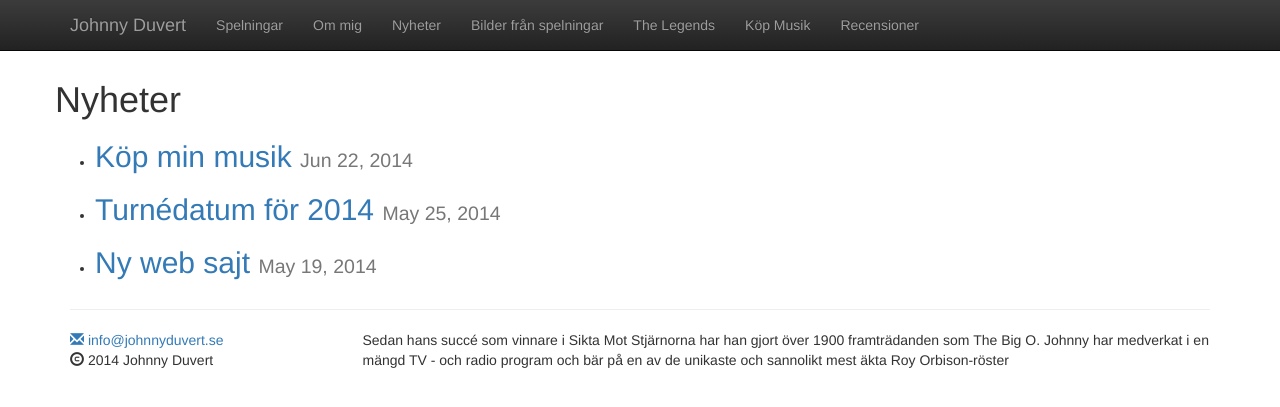
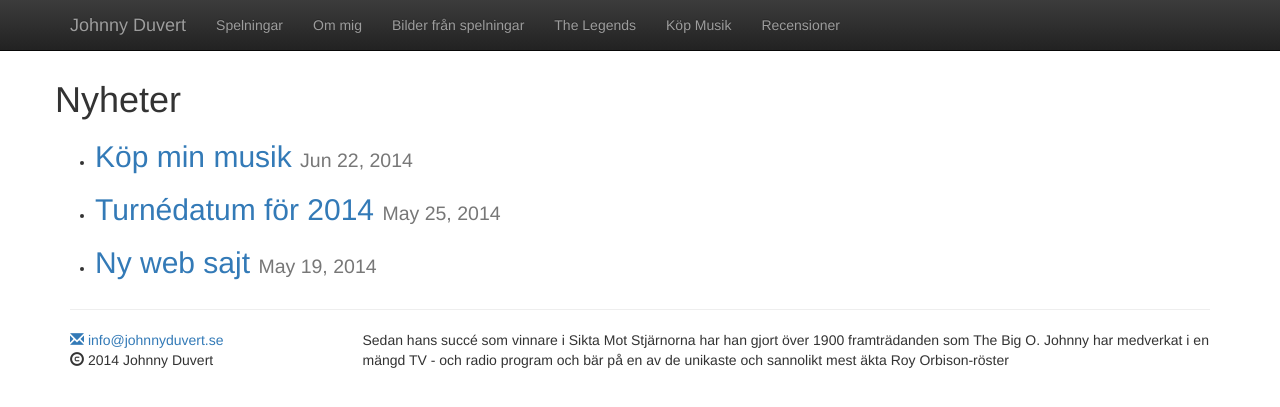
Before and after one commit to johnnyduvert/johnnyduvert.github.io, a Jekyll site: the page built from news.html, in a window 1280 px wide. Shown: the top 407 px of the page. Built offline with Jekyll 4.4.1, drawn with Linux system fonts in a browser that asks for light colours; nearby versions of some CDN libraries.

Commit message:
Removed news section

```diff
--- a/_includes/header.html
+++ b/_includes/header.html
@@ -14,18 +14,13 @@
           <ul class="nav navbar-nav">
 			<li ><a href="/turnedatum/">Spelningar</a></li>
 			<li ><a href="/johnny/">Om mig</a></li>
+			{% comment %}
 			<li ><a href="/nyheter/">Nyheter</a></li>
+			{% endcomment %}
 			<li ><a href="/bilder/">Bilder från spelningar</a></li>
 			<li ><a href="/the-legends/">The Legends</a></li>
 			<li ><a href="/musik/">Köp Musik</a></li>
 			<li ><a href="/recension/">Recensioner</a></li>
-{% comment %}
-           {% sorted_for p in site.pages sort_by:nav_order %}
-               {% if p.nav_order %}
-                       <li {% if p.url == page.url %}class="active"{% endif %}><a href="{{ p.url | prepend: site.baseurl }}">{{ p.title }}</a></li>
-               {% endif %}
-           {% endsorted_for %}
-{% endcomment %}
 	  </ul>
 	</div><!--/.nav-collapse -->
       </div>
--- a/index.html
+++ b/index.html
@@ -2,8 +2,9 @@
 layout: default
 ---
 
+
+{% comment %}
 <h1>De senaste nyheterna</h1>
-
 <ul class="posts">
   {% for post in site.posts limit:3 %}
   <li>
@@ -11,3 +12,4 @@
   </li>
   {% endfor %}
 </ul>
+{% endcomment %}
```
